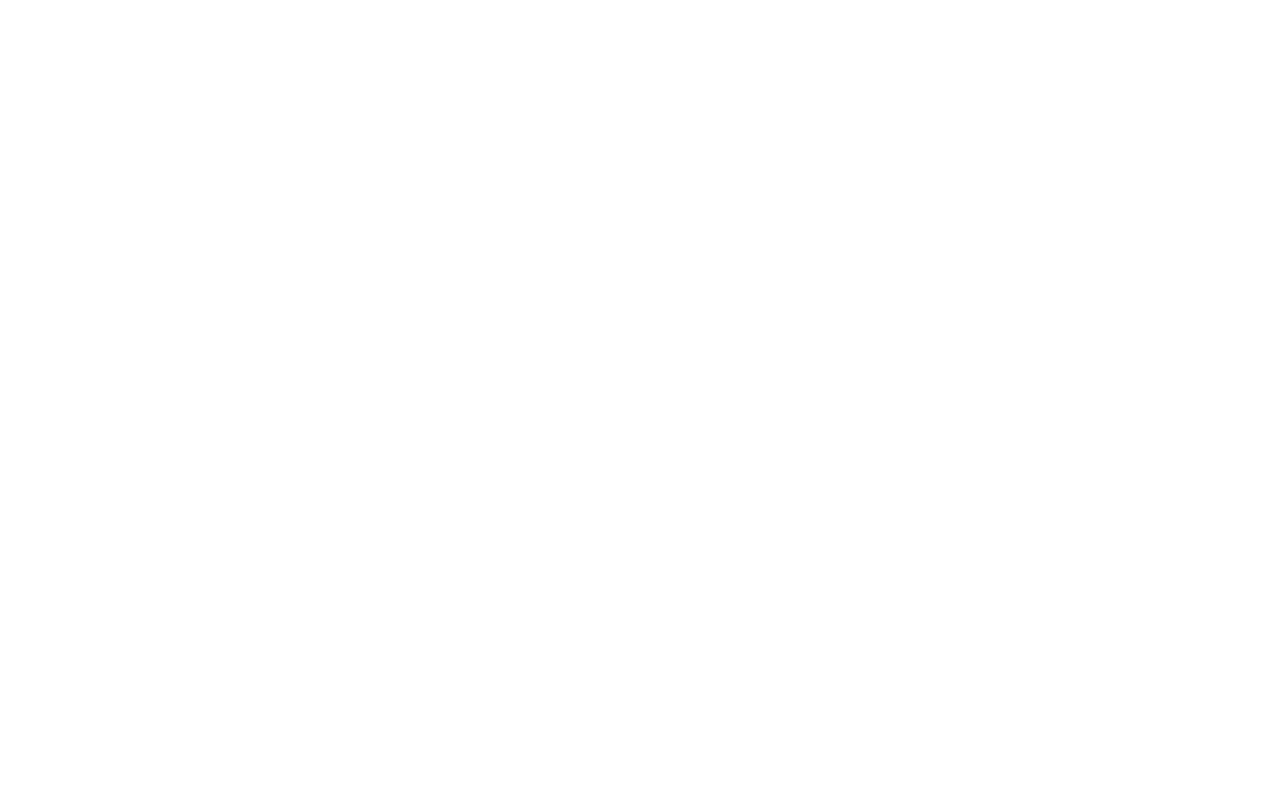
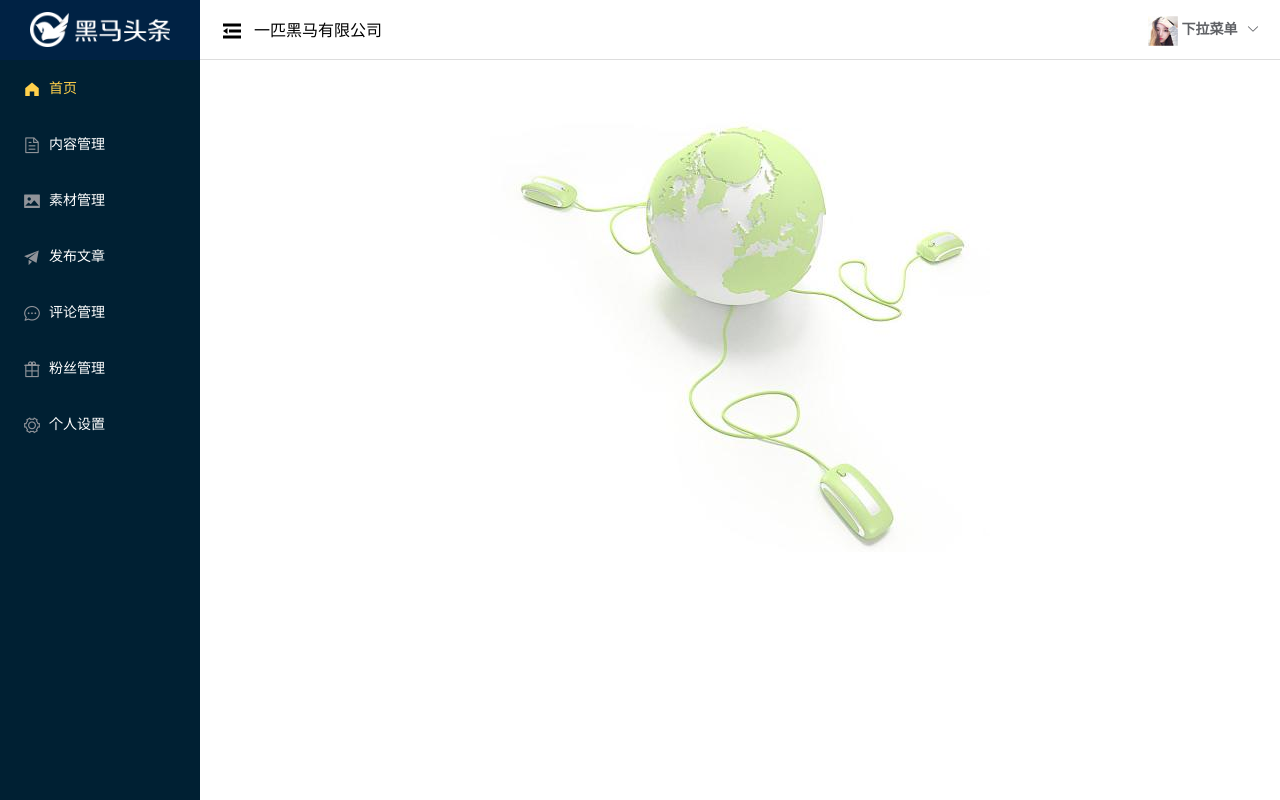
Before and after one commit to fydepotj/hm-toutiao, a Vue app: page / in a window 1280 px wide. Built offline with nearby package versions, Linux system fonts and the light colour scheme.

Commit message:
导航菜单&&404界面

```diff
--- a/public/index.html
+++ b/public/index.html
@@ -1,17 +1,23 @@
 <!DOCTYPE html>
 <html lang="en">
   <head>
-    <meta charset="utf-8">
-    <meta http-equiv="X-UA-Compatible" content="IE=edge">
-    <meta name="viewport" content="width=device-width,initial-scale=1.0">
-    <link rel="icon" href="<%= BASE_URL %>favicon.ico">
+    <meta charset="utf-8" />
+    <meta http-equiv="X-UA-Compatible" content="IE=edge" />
+    <meta name="viewport" content="width=device-width,initial-scale=1.0" />
+    <link rel="icon" href="<%= BASE_URL %>favicon.ico" />
     <title>hm-toutiao</title>
   </head>
   <body>
     <noscript>
-      <strong>We're sorry but hm-toutiao doesn't work properly without JavaScript enabled. Please enable it to continue.</strong>
+      <strong
+        >We're sorry but hm-toutiao doesn't work properly without JavaScript
+        enabled. Please enable it to continue.</strong
+      >
     </noscript>
     <div id="app"></div>
     <!-- built files will be auto injected -->
+    <!-- <div>
+      <h1>Hello World</h1>
+    </div> -->
   </body>
 </html>
--- a/src/routes/index.js
+++ b/src/routes/index.js
@@ -1,18 +1,29 @@
 // 职责：初始化路由对象  提供 main.js 使用
 import VueRouter from 'vue-router'
 import Vue from 'vue'
+
 import login from '@/views/login'
+import Home from '@/views/home'
+import Welcome from '@/views/welcome'
+import Article from '@/views/article'
+import NotFound from '@/views/404'
 
 Vue.use(VueRouter)
 
 const router = new VueRouter({
   routes: [
     //   跳转路由 $router.push('/login) 或者 $router.push({name: 'login'})
+    { path: '/login', name: 'login', component: login },
     {
-      path: '/login',
-      name: 'login',
-      component: login
-    }
+      path: '/',
+      component: Home,
+      children: [
+        { path: '/', name: 'welcome', component: Welcome },
+        { path: '/article', name: 'article', component: Article }
+      ]
+    },
+    // 路径 404
+    { path: '*', name: '404', component: NotFound }
   ]
 })
 
--- /dev/null
+++ b/src/views/404/index.vue
@@ -0,0 +1,16 @@
+<template>
+  <div class="container"></div>
+</template>
+
+<script>
+export default {}
+</script>
+
+<style scoped lang='less'>
+.container {
+  position: absolute;
+  width: 100%;
+  height: 100%;
+  background: url(../../assets/images/404.png) no-repeat center / cover;
+}
+</style>
--- /dev/null
+++ b/src/views/article/index.vue
@@ -0,0 +1,9 @@
+<template>
+  <div class="container">Article</div>
+</template>
+
+<script>
+export default {}
+</script>
+
+<style scoped lang='less'></style>
--- /dev/null
+++ b/src/views/home/index.vue
@@ -0,0 +1,133 @@
+<template>
+  <el-container class="wrapper">
+    <el-aside :width="isCollapse?'64px':'200px'">
+      <!-- logo -->
+      <div class="logo" :class="{miniLogo: isCollapse}"></div>
+      <!-- 导航菜单 -->
+      <el-menu
+        :collapse="isCollapse"
+        :collapse-transition="false"
+        :default-active="$route.path"
+        class="el-menu-vertical-demo"
+        background-color="#002033"
+        text-color="#fff"
+        active-text-color="#ffd04b"
+        router
+      >
+        <el-menu-item index="/">
+          <i class="el-icon-s-home"></i>
+          <span slot="title">首页</span>
+        </el-menu-item>
+        <el-menu-item index="/article">
+          <i class="el-icon-document"></i>
+          <span slot="title">内容管理</span>
+        </el-menu-item>
+        <el-menu-item index="/image">
+          <i class="el-icon-picture"></i>
+          <span slot="title">素材管理</span>
+        </el-menu-item>
+        <el-menu-item index="/publish">
+          <i class="el-icon-s-promotion"></i>
+          <span slot="title">发布文章</span>
+        </el-menu-item>
+        <el-menu-item index="/comment">
+          <i class="el-icon-chat-dot-round"></i>
+          <span slot="title">评论管理</span>
+        </el-menu-item>
+        <el-menu-item index="/fans">
+          <i class="el-icon-present"></i>
+          <span slot="title">粉丝管理</span>
+        </el-menu-item>
+        <el-menu-item index="/setting">
+          <i class="el-icon-setting"></i>
+          <span slot="title">个人设置</span>
+        </el-menu-item>
+      </el-menu>
+    </el-aside>
+    <el-container>
+      <el-header>
+        <span class="el-icon-s-fold" @click="toggleMenu()"></span>
+        <span class="text">一匹黑马有限公司</span>
+        <el-dropdown class="my-dropdown">
+          <span class="el-dropdown-link">
+            <img src="../../assets/images/avatar.jpg" alt />
+            下拉菜单
+            <i class="el-icon-arrow-down el-icon--right"></i>
+          </span>
+          <el-dropdown-menu slot="dropdown">
+            <el-dropdown-item icon="el-icon-setting">个人设置</el-dropdown-item>
+            <el-dropdown-item icon="el-icon-unlock">退出登录</el-dropdown-item>
+          </el-dropdown-menu>
+        </el-dropdown>
+      </el-header>
+      <el-main>
+        <!-- 二级路由的入口 -->
+        <router-view></router-view>
+      </el-main>
+    </el-container>
+  </el-container>
+</template>
+
+<script>
+export default {
+  data () {
+    return { isCollapse: false }
+  },
+  methods: {
+    toggleMenu () {
+      // 切换侧边栏的 展开 与 收起
+      this.isCollapse = !this.isCollapse
+    }
+  }
+}
+</script>
+
+<style lang="less" scoped>
+// 组件的名称其实就是解析后组件容器的类名
+.wrapper {
+  width: 100%;
+  height: 100%;
+  position: absolute;
+  left: 0;
+  top: 0;
+  .el-aside {
+    background-color: #002033;
+  }
+  .el-header {
+    line-height: 60px;
+    border-bottom: 1px solid #ddd;
+    .el-icon-s-fold {
+      font-size: 24px;
+      vertical-align: middle;
+    }
+    .text {
+      vertical-align: middle;
+      margin-left: 10px;
+    }
+    .my-dropdown {
+      float: right;
+      .el-dropdown-link {
+        font-weight: bold;
+      }
+      img {
+        width: 30px;
+        height: 30px;
+        vertical-align: middle;
+      }
+    }
+  }
+}
+.logo {
+  width: 100%;
+  height: 60px;
+  background: #002244 url(../../assets/images/logo_admin.png) no-repeat center /
+    140px auto;
+}
+.miniLogo {
+  background-image: url(../../assets/images/logo_admin_01.png);
+  background-size: 36px auto;
+}
+.el-menu {
+  border-right: none;
+}
+</style>
--- /dev/null
+++ b/src/views/welcome/index.vue
@@ -0,0 +1,15 @@
+<template>
+  <div class="container">
+    <img src="../../assets/images/welcome.jpg" alt />
+  </div>
+</template>
+
+<script>
+export default {}
+</script>
+
+<style lang="less" scoped>
+.container {
+  text-align: center;
+}
+</style>
```
Also changed, not shown: src/main.js (+13 -0 lines).
